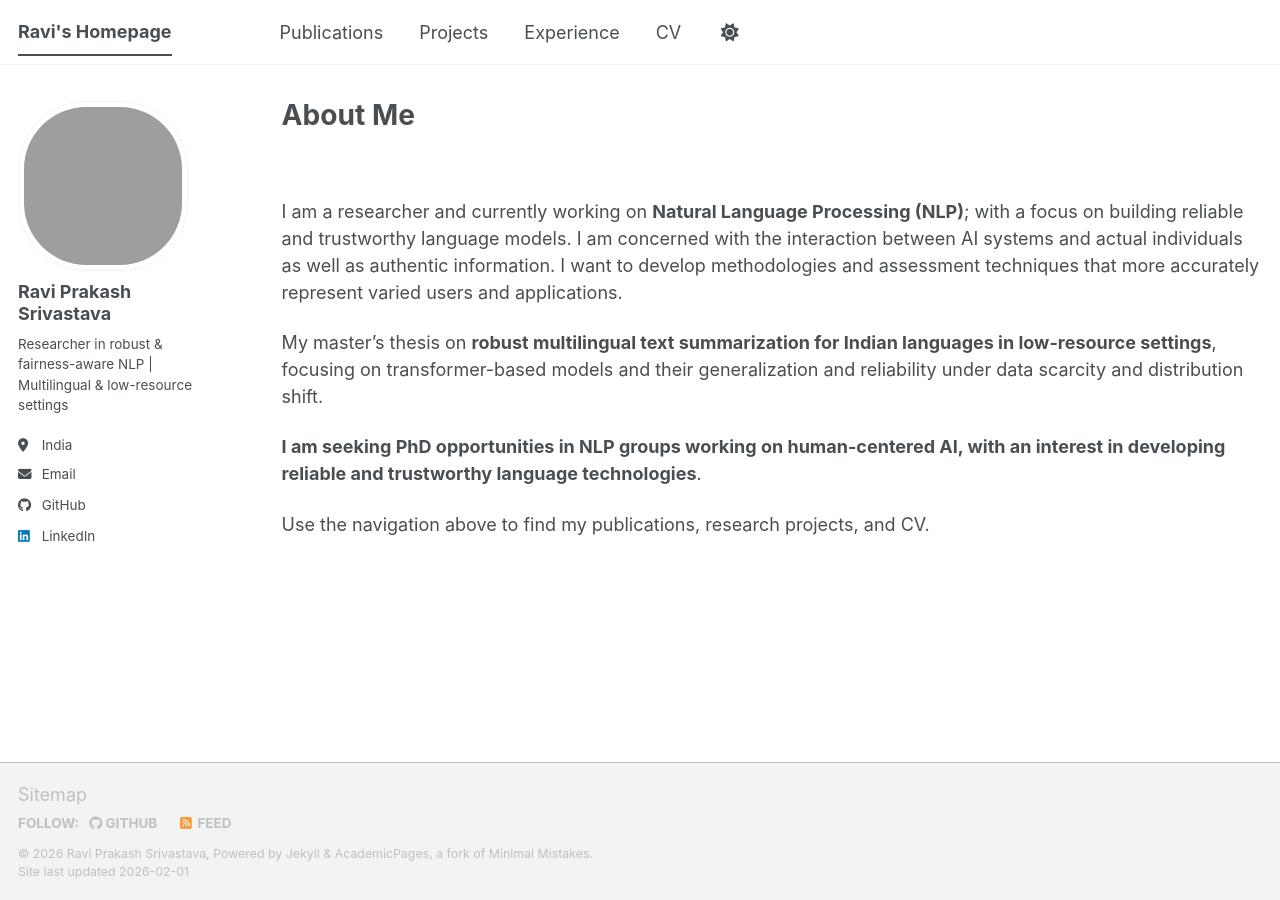
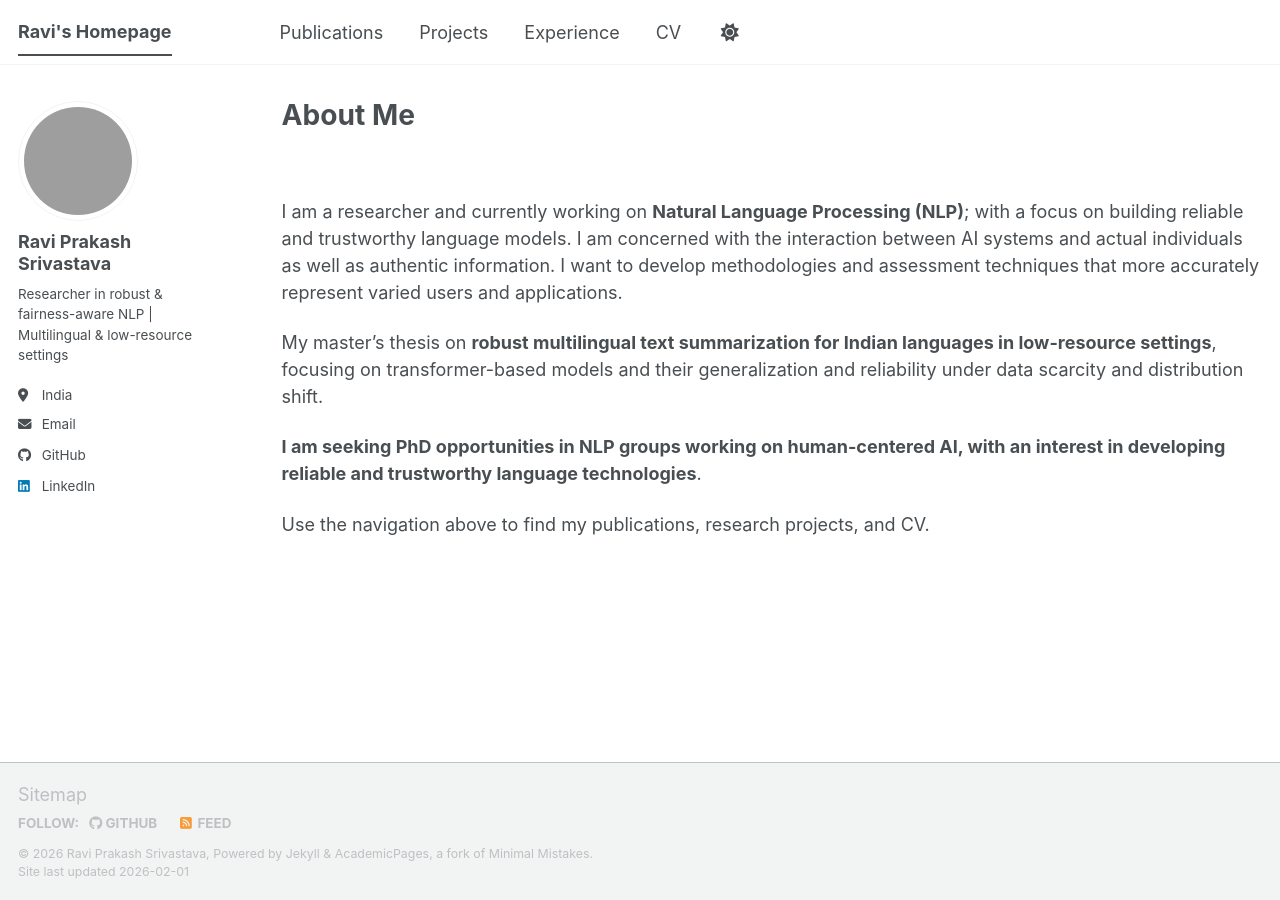
Before and after one commit to t36512401-hue/t36512401-hue.github.io, a Jekyll site: the page built from index.md, in a window 1280 px wide. Built offline with Jekyll 4.4.1, drawn with Linux system fonts in a browser that asks for light colours; a script bundle is joined from its source files by our own code; library files that are not in the unit come from our copies.

Commit message:
Update main.scss

```diff
--- a/assets/css/main.scss
+++ b/assets/css/main.scss
@@ -43,8 +43,8 @@
 
 /* ===== Profile avatar override ===== */
 .author__avatar img {
-  width: 170px;
-  height: 170px;
-  border-radius: 40%;   /* softer than a perfect circle */
-  object-fit: cover;   /* no stretching */
+  width: 120px;
+  height: 120px;
+  border-radius: 50%;  /* keeps it circular */
+  object-fit: cover;   /* prevents stretching */
 }
```
